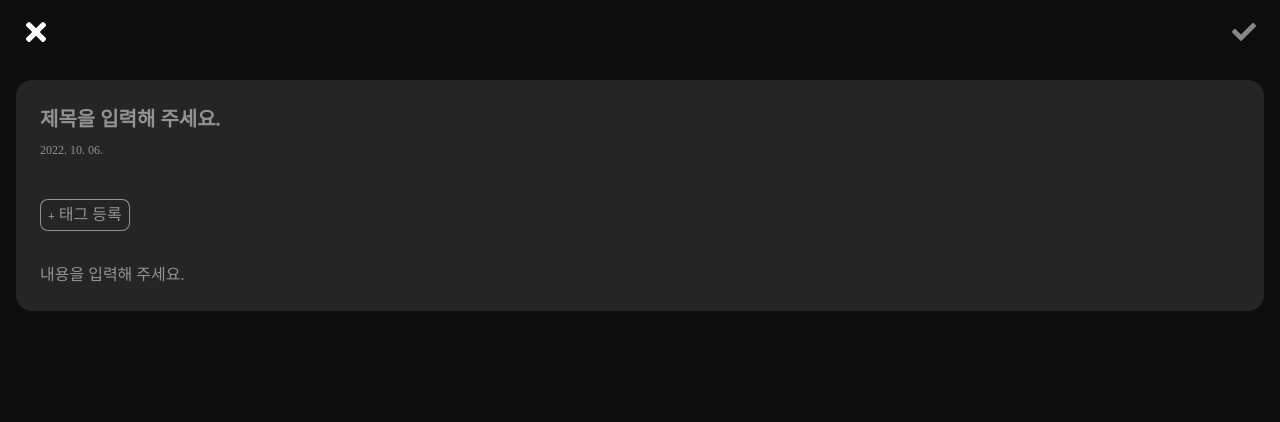
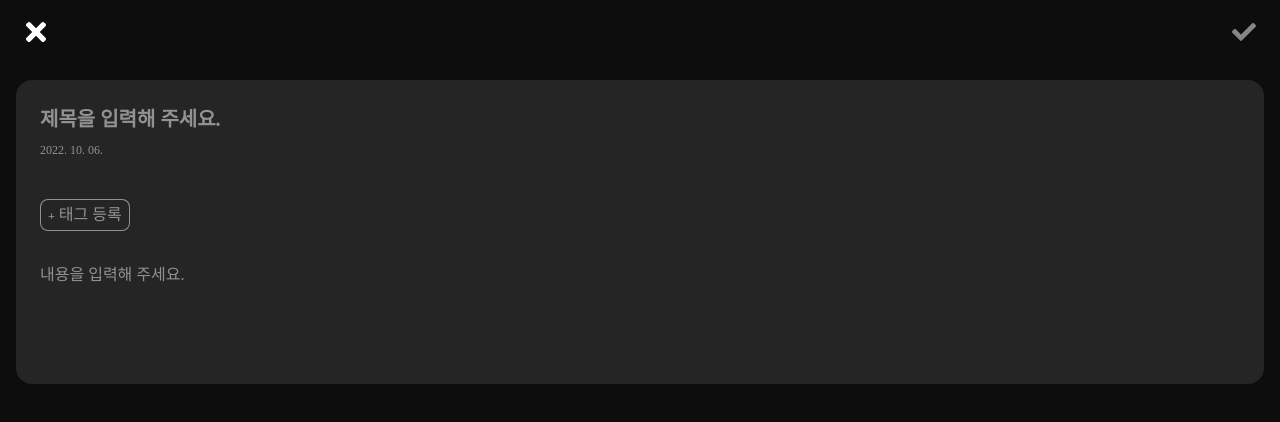
Before and after one commit to weirdry/react-memo, a React (Create React App) app: page /create-memo in a window 1280 px wide. Shown: the top 422 px of the page. Built offline with nearby package versions, Linux system fonts and the light colour scheme; a web font is replaced by a local one.

Commit message:
MemoDetails style modified

```diff
--- a/src/components/memo-details/memo-details.styles.ts
+++ b/src/components/memo-details/memo-details.styles.ts
@@ -2,7 +2,7 @@ import styled from 'styled-components'
 
 export const MemoDetailsContainer = styled.div`
 	width: 100%;
-	/* height: 100%; */
+	min-height: 16rem;
 	display: flex;
 	flex-direction: column;
 	gap: 2rem;
--- a/src/routes/create-memo/create-memo.styles.ts
+++ b/src/routes/create-memo/create-memo.styles.ts
@@ -2,7 +2,6 @@ import styled from 'styled-components'
 
 export const CreateMemoContainer = styled.div`
 	width: 100%;
-	min-height: 100vh;
 
 	display: flex;
 	flex-direction: column;
--- a/src/routes/create-tag/create-tag.styles.ts
+++ b/src/routes/create-tag/create-tag.styles.ts
@@ -2,7 +2,6 @@ import styled from 'styled-components'
 
 export const CreateTagContainer = styled.form`
 	width: 100%;
-	min-height: 100vh;
 
 	display: flex;
 	flex-direction: column;
--- a/src/routes/view-memo/view-memo.styles.ts
+++ b/src/routes/view-memo/view-memo.styles.ts
@@ -2,7 +2,6 @@ import styled from 'styled-components'
 
 export const ViewMemoContainer = styled.div`
 	width: 100%;
-	min-height: 100vh;
 
 	display: flex;
 	flex-direction: column;
```
